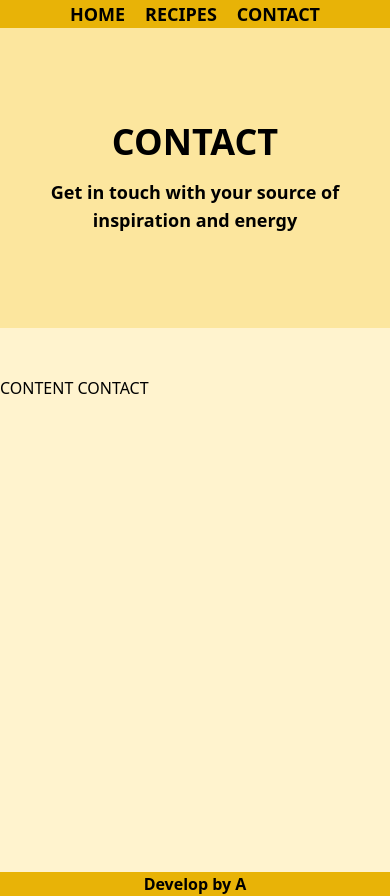
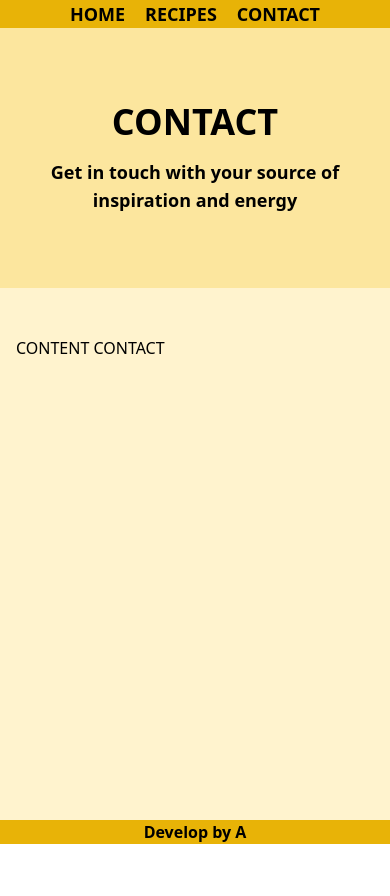
Before and after one commit to alexandru-posirca/Honey-Recipes, a React (Vite) app: page /contact in a window 390 px wide. After the commit the page ends 844 px from the top, so only its background shows below. Built offline with nearby package versions, Linux system fonts and the light colour scheme.

Commit message:
Container layout responsive

```diff
--- a/src/components/ModuleTop.jsx
+++ b/src/components/ModuleTop.jsx
@@ -1,6 +1,6 @@
 function ModuleTop({ title, subtitle }) {
   return (
-    <div className="flex justify-center items-center h-[300px] mb-12 bg-yellow-200 w-full font-semibold flex-col gap-4 text-center">
+    <div className="flex justify-center items-center h-[260px] mb-12 bg-yellow-200 w-full font-semibold flex-col gap-4 text-center px-4">
       <h2 className="text-4xl">{title}</h2>
       <p className="text-lg">{subtitle}</p>
     </div>
--- a/src/layouts/RootLayout.jsx
+++ b/src/layouts/RootLayout.jsx
@@ -3,8 +3,8 @@ import { Link, Outlet } from "react-router-dom";
 function RootLayout() {
   return (
     <div className="flex flex-col items-center bg-yellow-100 min-h-screen">
-      <header className="w-full text-lg uppercase justify-center bg-yellow-400 font-semibold">
-        <ul className="flex gap-5 justify-center">
+      <header className="w-full text-lg uppercase justify-center bg-yellow-400 font-semibold flex">
+        <ul className="flex gap-5 justify-center container">
           <li>
             <Link to="/">Home</Link>
           </li>
@@ -16,11 +16,13 @@ function RootLayout() {
           </li>
         </ul>
       </header>
-      <main className="min-h-screen w-full">
+      <main className="w-full">
         <Outlet />
       </main>
-      <footer className="w-full flex justify-center bg-yellow-400 font-semibold">
+      <footer className="w-full flex justify-center bg-yellow-400 font-semibold mt-auto">
+        <div className="container flex justify-center">
         <p>Develop by A</p>
+        </div>
       </footer>
     </div>
   );
--- a/src/pages/Contact.jsx
+++ b/src/pages/Contact.jsx
@@ -3,10 +3,10 @@ import ModuleTop from "../components/ModuleTop";
 export default function Contact() {
   return (
     <div className="contact-page">
-      <div>
         <ModuleTop title={"Contact"} subtitle={"Get in touch with your source of inspiration and energy"}/>
+        <div className="container mx-auto">
         <h2>Content contact</h2>
-      </div>
+        </div>
     </div>
   );
 }
--- a/src/pages/Home.jsx
+++ b/src/pages/Home.jsx
@@ -2,8 +2,8 @@ import { BttnRecipes } from "../components/BttnRecipes";
 
 function Home() {
   return (
-    <div className="homepage">
-      <header className="h-screen flex items-center justify-center">
+    <div className="homepage container mx-auto mt-12">
+      <header className="flex items-center justify-center">
             <div className="flex items-center flex-col font-semibold">
               <h1 className="mb-2 text-[64px]">Welcome!</h1>
               <h2 className="mb-1 text-xl">This is my website with honey recipes</h2>
--- a/src/pages/NotFound.jsx
+++ b/src/pages/NotFound.jsx
@@ -1,7 +1,9 @@
 function NotFound() {
   return (
     <div>
+      <div className="container mx-auto">
       <h2>NotFound page</h2>
+      </div>
     </div>
   );
 }
--- a/src/pages/Recipes.jsx
+++ b/src/pages/Recipes.jsx
@@ -4,7 +4,9 @@ function Recipes() {
   return (
     <div>
       <ModuleTop title={"Recipes"} subtitle={"Healthy food recipes with 100% natural honey"}/>
+      <div className="container mx-auto">
       <h2>Recipes page</h2>
+      </div>
     </div>
   );
 }
--- a/tailwind.config.js
+++ b/tailwind.config.js
@@ -17,6 +17,9 @@ export default {
       lg: "1024px",
       xl: "1440px"
     },
+    container: {
+      padding: "1rem"
+    },
     extend: {
     },
   },
```
